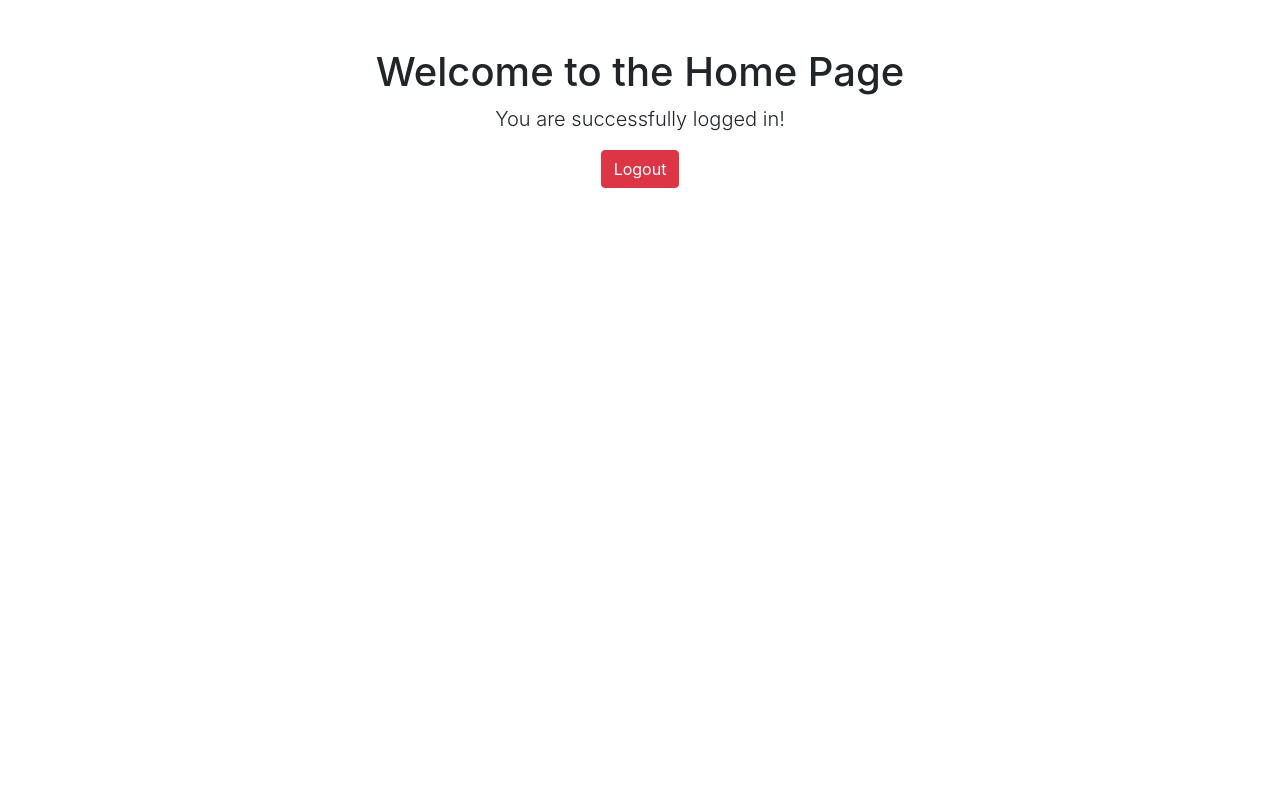
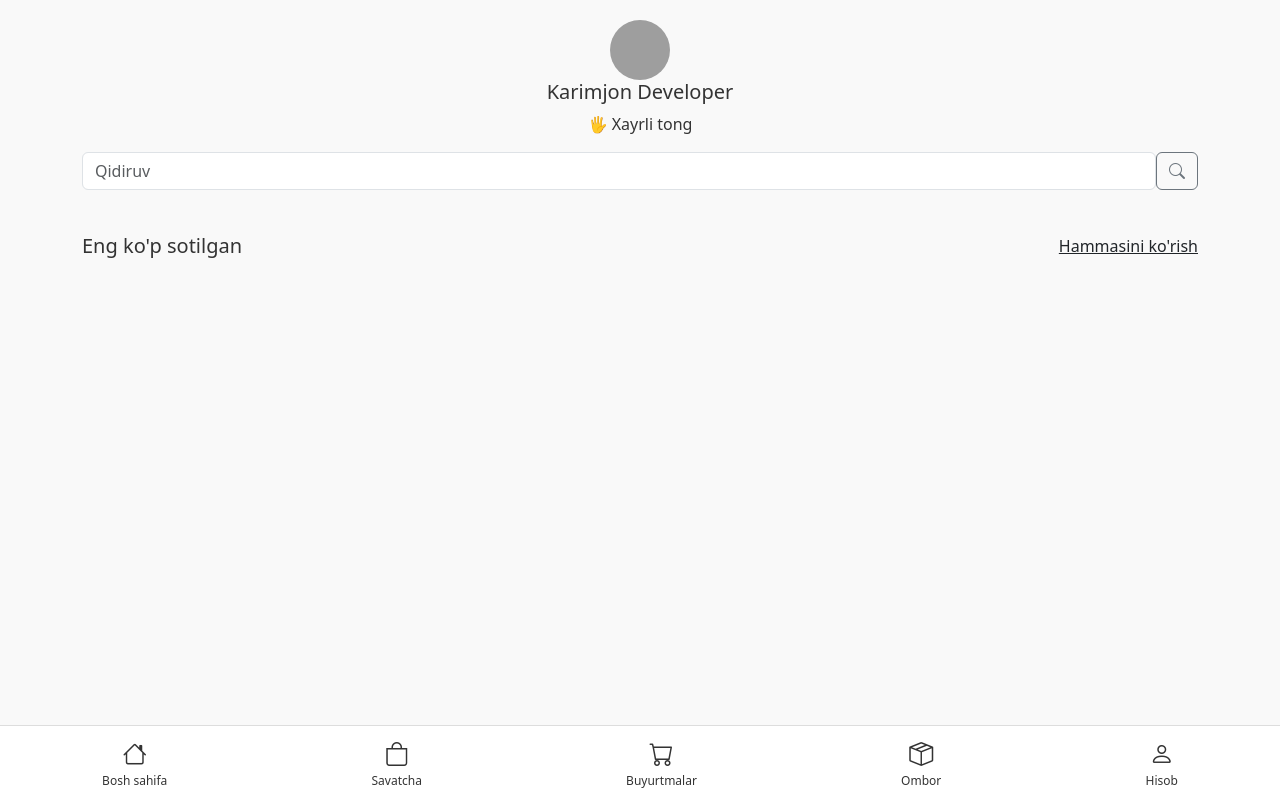
Before and after one commit to Jamoliddin0968/elektron-tovar, a Django app: template templates/home.html in a window 1280 px wide. Run offline with Django 4.2, Linux system fonts and the light colour scheme; the template is opened without the code that fills it, so the values that code supplies are empty; parts of the project's set-up code (start-up, migrations or seed data) failed here and were passed over; some libraries are stand-ins or nearby versions; grey boxes are pictures that could not be loaded.

Commit message:
add many html

```diff
--- a/apps/users/apps.py
+++ b/apps/users/apps.py
@@ -3,4 +3,4 @@ from django.apps import AppConfig
 
 class UsersConfig(AppConfig):
     default_auto_field = 'django.db.models.BigAutoField'
-    name = 'users'
+    name = 'apps.users'
--- a/apps/users/urls.py
+++ b/apps/users/urls.py
@@ -1,8 +1,10 @@
-from django.contrib.auth import views as auth_views
 from django.urls import path
 
-from apps.users.views import CustomLoginView
+from .views import LoginView, all_products, home, profile
 
 urlpatterns = [
-    path('login/', CustomLoginView.as_view(template_name='login.html'), name='login'),
+    path('login/', LoginView.as_view(), name='login'),
+    path('', home, name='home'),
+    path('profile/', profile, name='my_profile'),
+    path('products/', all_products, name='all_products'),
 ]
--- a/config/settings.py
+++ b/config/settings.py
@@ -40,7 +40,8 @@ MY_APPS = [
     'apps.sales',
     'apps.info',
     'apps.customers',
-    'apps.receives'
+    'apps.receives',
+    'apps.users'
 ]
 LIBS = [
     "rest_framework",
@@ -215,3 +216,5 @@ SIMPLE_JWT = {
     "SLIDING_TOKEN_OBTAIN_SERIALIZER": "rest_framework_simplejwt.serializers.TokenObtainSlidingSerializer",
     "SLIDING_TOKEN_REFRESH_SERIALIZER": "rest_framework_simplejwt.serializers.TokenRefreshSlidingSerializer",
 }
+# Куда перенаправлять после успешного входа
+LOGIN_REDIRECT_URL = '/'
--- /dev/null
+++ b/templates/base.html
@@ -0,0 +1,229 @@
+<!DOCTYPE html>
+<html lang="en">
+
+<head>
+    <meta charset="UTF-8">
+    <meta name="viewport" content="width=device-width, initial-scale=1.0">
+    <title>{% block title %}Home{% endblock %}</title>
+    <link href="https://cdn.jsdelivr.net/npm/bootstrap@5.3.0-alpha1/dist/css/bootstrap.min.css" rel="stylesheet">
+    <style>
+        body {
+            background-color: #f9f9f9;
+            color: #333;
+        }
+
+        .profile-section {
+            text-align: center;
+            margin-top: 20px;
+        }
+
+        .profile-section img {
+            width: 60px;
+            height: 60px;
+            border-radius: 50%;
+            object-fit: cover;
+        }
+
+        .category-icons {
+            display: grid;
+            grid-template-columns: repeat(4, 1fr);
+            gap: 20px;
+            margin-top: 20px;
+        }
+
+        .category-icons div {
+            display: flex;
+            flex-direction: column;
+            align-items: center;
+            justify-content: center;
+        }
+
+        .category-icons i {
+            font-size: 30px;
+            background-color: #f0f0f0;
+            padding: 15px;
+            border-radius: 50%;
+            margin-bottom: 10px;
+        }
+
+        .popular-section {
+            margin-top: 20px;
+        }
+
+        .product-card {
+            background-color: white;
+            border-radius: 10px;
+            padding: 15px;
+            text-align: center;
+            box-shadow: 0 4px 6px rgba(0, 0, 0, 0.1);
+            height: 350px;
+            /* Фиксированная высота карточки */
+            width: 100%;
+            /* Ширина карточки */
+            display: flex;
+            flex-direction: column;
+            justify-content: space-between;
+            margin-bottom: 20px;
+        }
+
+        .product-card img {
+            max-height: 150px;
+            /* Максимальная высота изображения */
+            max-width: 100%;
+            /* Изображение заполняет ширину контейнера */
+            object-fit: cover;
+            /* Изображение заполняет контейнер, сохраняя пропорции */
+            border-radius: 8px;
+            margin-bottom: 10px;
+        }
+
+        .product-card h6 {
+            font-size: 16px;
+            font-weight: bold;
+        }
+
+        .product-card .product-price {
+            font-size: 18px;
+            font-weight: bold;
+            color: #000;
+            margin-top: auto;
+        }
+
+
+        .bottom-navigation {
+            position: fixed;
+            bottom: 0;
+            left: 0;
+            right: 0;
+            background-color: #fff;
+            border-top: 1px solid #ddd;
+            display: flex;
+            justify-content: space-around;
+            padding: 10px 0;
+        }
+
+        .bottom-navigation i {
+            font-size: 24px;
+        }
+
+        .bottom-navigation a {
+            text-align: center;
+            text-decoration: none;
+            color: #333;
+            font-size: 12px;
+        }
+
+        /* categpry boshlandi */
+        .category-buttons {
+            display: flex;
+            gap: 10px;
+            /* Space between buttons */
+            flex-wrap: nowrap;
+            /* Prevent wrapping */
+            overflow-x: auto;
+            /* Allow horizontal scrolling */
+            justify-content: flex-start;
+            /* Align buttons to the left */
+            padding: 10px 0;
+            /* Add some padding for better spacing */
+            scrollbar-width: none;
+            /* Hide scrollbar for Firefox */
+            -ms-overflow-style: none;
+            /* Hide scrollbar for Internet Explorer and Edge */
+        }
+
+        .category-buttons::-webkit-scrollbar {
+            display: none;
+            /* Hide scrollbar for Webkit-based browsers */
+        }
+
+        .category-buttons button {
+            flex: none;
+            /* Prevent buttons from stretching */
+            padding: 10px 20px;
+            /* Add padding to the button for a clean look */
+            border-radius: 30px;
+            /* Rounded corners */
+            font-size: 14px;
+            font-weight: 500;
+            white-space: nowrap;
+            /* Ensure text stays on one line */
+            border: 2px solid #000;
+            cursor: pointer;
+        }
+
+        .category-buttons .btn-dark {
+            background-color: #000;
+            color: #fff;
+            border-color: #000;
+        }
+
+        .category-buttons .btn-outline-dark {
+            background-color: #fff;
+            color: #000;
+            border-color: #000;
+        }
+
+        .category-buttons button:hover {
+            background-color: #f0f0f0;
+            /* Light background on hover */
+        }
+
+
+        /* category tugadi */
+        .card-img-top {
+            /* width: 100%; */
+            height: 50px;
+            /* Установим фиксированную высоту изображений */
+            object-fit: cover;
+            /* Изображение сохраняет пропорции */
+            border-radius: 8px;
+        }
+
+        .card {
+            height: 250px;
+            /* Уменьшили высоту карточек */
+            display: flex;
+            flex-direction: column;
+            justify-content: space-between;
+        }
+
+
+        .col-6.col-md-4 {
+            flex: 1 1 33.33%;
+            /* Три карточки в строке */
+            max-width: 33.33%;
+            /* Устанавливаем ширину карточек 33.33% от родительского контейнера */
+        }
+    </style>
+    <link href="https://cdn.jsdelivr.net/npm/bootstrap-icons/font/bootstrap-icons.css" rel="stylesheet">
+
+</head>
+
+<body>
+    <!-- Profile Section или Header -->
+    <div class="profile-section">
+        <img src="profile.jpg" alt="Profile Picture">
+        <h5>Karimjon Developer</h5>
+        <p>🖐 Xayrli tong</p>
+    </div>
+
+    <!-- Контент страницы -->
+    <div class="container">
+        {% block content %}
+        {% endblock %}
+    </div>
+
+    <!-- Bottom Navigation -->
+    <div class="bottom-navigation">
+        <a href="{% url 'home' %}"><i class="bi bi-house"></i><br>Bosh sahifa</a>
+        <a href="#"><i class="bi bi-bag"></i><br>Savatcha</a>
+        <a href="#"><i class="bi bi-cart"></i><br>Buyurtmalar</a>
+        <a href="#"><i class="bi bi-box-seam"></i><br>Ombor</a>
+        <a href="{% url 'my_profile' %}"><i class="bi bi-person"></i><br>Hisob</a>
+    </div>
+
+    <script src="https://cdn.jsdelivr.net/npm/bootstrap@5.3.0-alpha1/dist/js/bootstrap.bundle.min.js"></script>
+</body>
+
+</html>
--- a/templates/home.html
+++ b/templates/home.html
@@ -1,28 +1,46 @@
-<!DOCTYPE html>
-<html lang="en">
+{% extends 'base.html' %}
 
-<head>
-    <meta charset="UTF-8">
-    <meta name="viewport" content="width=device-width, initial-scale=1.0">
-    <title>Home</title>
-    <!-- Bootstrap CSS -->
-    <link href="https://stackpath.bootstrapcdn.com/bootstrap/4.5.2/css/bootstrap.min.css" rel="stylesheet">
-</head>
+{% block title %}Home{% endblock %}
 
-<body>
-    <div class="container">
-        <div class="row justify-content-center">
-            <div class="col-md-8 text-center">
-                <h1 class="mt-5">Welcome to the Home Page</h1>
-                <p class="lead">You are successfully logged in!</p>
-                <a href="{% url 'logout' %}" class="btn btn-danger">Logout</a>
+{% block content %}
+<!-- Search Section -->
+<div class="input-group mb-3">
+    <form action="" method="GET" class="d-flex w-100">
+        <input type="text" name="q" value="{{ query }}" class="form-control" placeholder="Qidiruv">
+        <button class="btn btn-outline-secondary" type="submit">
+            <i class="bi bi-search"></i>
+        </button>
+    </form>
+</div>
+<!-- Categories Section -->
+<div class="category-icons">
+    {% for category in categories %}
+    <div>
+        <i class="{{ category.icon }}"></i>
+        <p>{{ category.title }}</p>
+    </div>
+    {% endfor %}
+</div>
+
+<!-- Popular Products Section -->
+<!-- Popular Products Section -->
+<div class="popular-section mt-4">
+    <div class="d-flex justify-content-between mb-2">
+        <h5>Eng ko'p sotilgan</h5>
+        <a href="{% url 'all_products' %}" class="text-dark">Hammasini ko'rish</a>
+    </div>
+    <div class="row">
+        {% for product in popular_products %}
+        <div class="col-6">
+            <div class="product-card">
+                <img src="{{ product.image.url }}" alt="{{ product.title }}">
+                <h6>{{ product.title }}</h6>
+                <p class="text-muted">Omborda: {{ product.stock }} ta</p>
+                <p class="product-price">{{ product.price }} so’m</p>
             </div>
         </div>
+        {% endfor %}
     </div>
-    <!-- Bootstrap JS and dependencies -->
-    <script src="https://code.jquery.com/jquery-3.5.1.slim.min.js"></script>
-    <script src="https://cdn.jsdelivr.net/npm/@popperjs/core@2.0.7/dist/umd/popper.min.js"></script>
-    <script src="https://stackpath.bootstrapcdn.com/bootstrap/4.5.2/js/bootstrap.min.js"></script>
-</body>
+</div>
 
-</html>
+{% endblock %}
```
Also changed, not shown: apps/users/admin.py (+13 -1 lines), apps/users/forms.py (added, +12 -0 lines), apps/users/management/commands/create_categories.py (added, +24 -0 lines), apps/users/models.py (+25 -1 lines), apps/users/views.py (+56 -3 lines), templates/all_products.html (added, +50 -0 lines), templates/login.html (+18 -14 lines), templates/profile.html (added, +39 -0 lines), apps/users/migrations/0001_initial.py (added).
